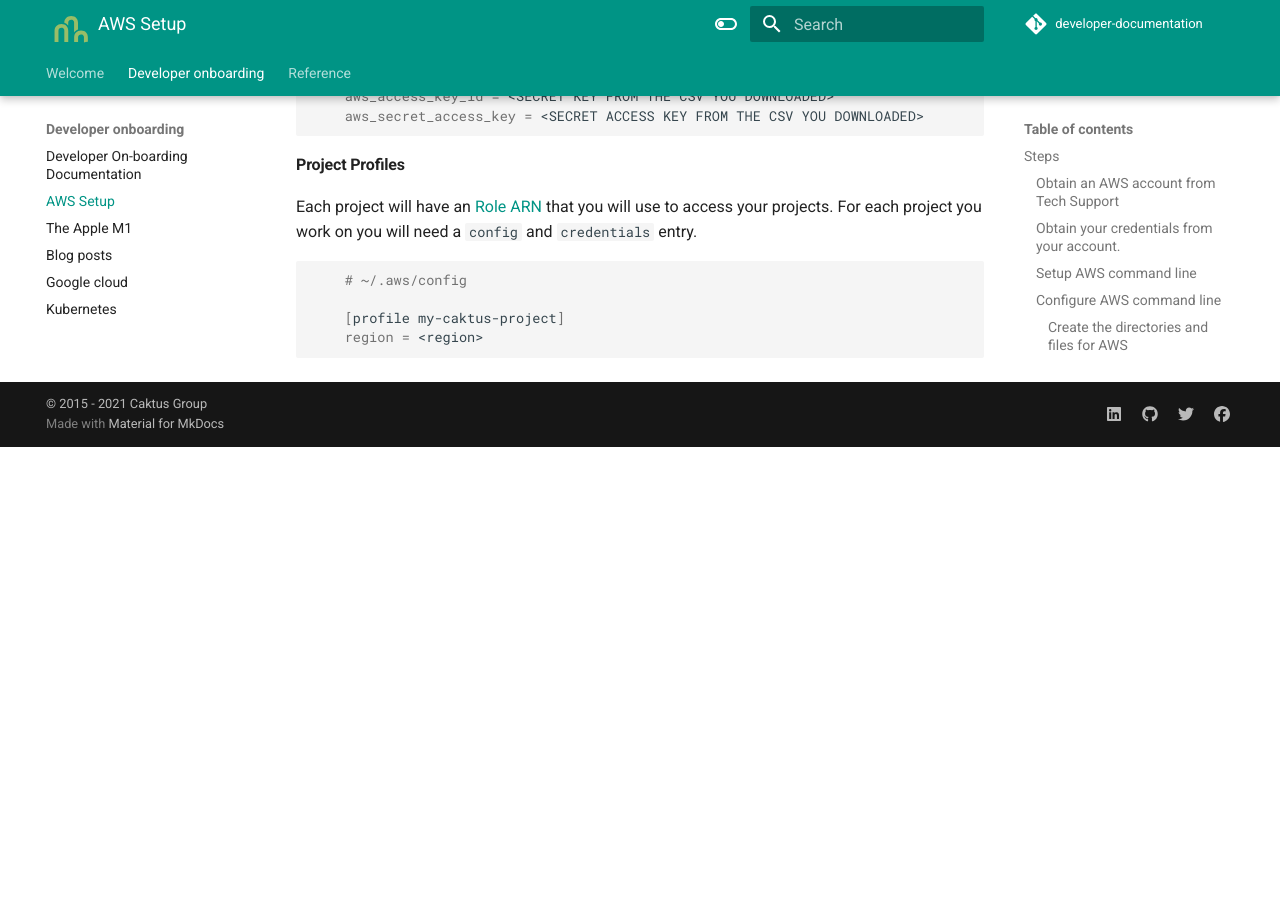
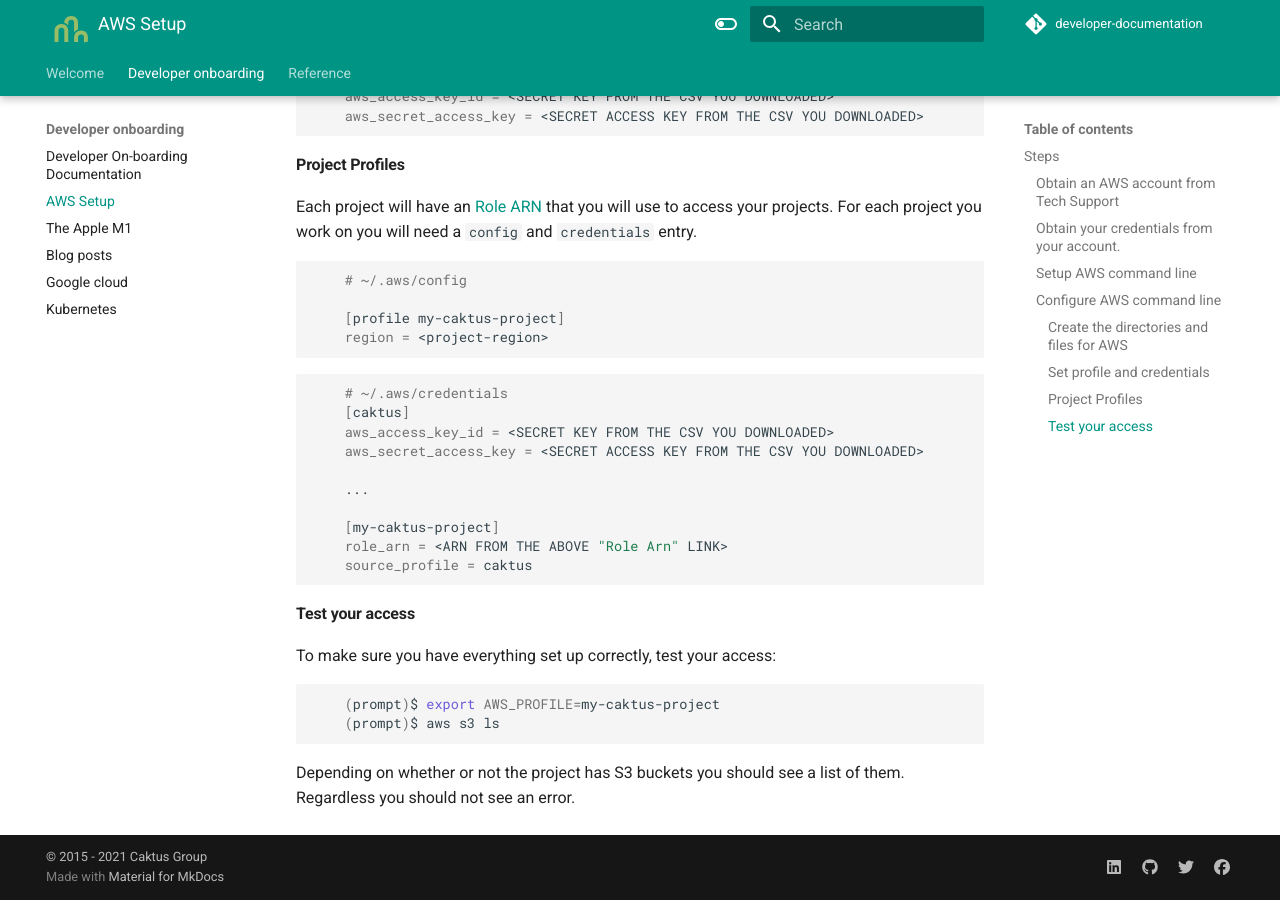
Before and after one commit to caktus/guidebook, an MkDocs documentation site: the page built from docs/developer-onboarding/AWS.md, in a window 1280 px wide and 900 px high, scrolled down 1649 px. Built offline with MkDocs 1.6.1 and Material for MkDocs 9.7.7, drawn with Linux system fonts in a browser that asks for light colours; comment, search, counter and statistics services are not loaded; before the commit the page ends 2096 px from its top, so only the background shows below that; some of the changed text lies outside the part shown.

Commit message:
Doc mods

````diff
--- a/docs/developer-onboarding/AWS.md
+++ b/docs/developer-onboarding/AWS.md
@@ -21,7 +21,7 @@ You can go about this in various ways. Politely request a user for AWS.
 
 !!! warning
 
-    Be sure that you download the csv file in the modal, otherwise you will need to re-do it as you won't have another opportunity to read the secret key.
+    Be sure that you download the csv offered to you in the confirmation modal, otherwise you will need to re-do it as you won't have another opportunity to read the secret key.
 
 ### Setup AWS command line
 
@@ -63,13 +63,13 @@ You can go about this in various ways. Politely request a user for AWS.
 
 You will need a primary profile named `caktus` in your `config` and `credentials` file
 
-```bash
+```shell
     # ~/.aws/config
     [profile caktus]
     region = us-east-1
 ```
 
-```bash
+```shell
     # ~/.aws/credentials
     [caktus]
     aws_access_key_id = <SECRET KEY FROM THE CSV YOU DOWNLOADED>
@@ -81,9 +81,33 @@ You will need a primary profile named `caktus` in your `config` and `credentials
 Each project will have an [Role ARN](https://github.com/caktus/caktus-hosting-services/blob/main/docs/aws-assumerole.md#aws-accounts) that you will use
 to access your projects.  For each project you work on you will need a `config` and `credentials` entry.
 
-```bash
+```shell
     # ~/.aws/config
 
     [profile my-caktus-project]
-    region = <region>
+    region = <project-region>
 ```
+
+```shell
+    # ~/.aws/credentials
+    [caktus]
+    aws_access_key_id = <SECRET KEY FROM THE CSV YOU DOWNLOADED>
+    aws_secret_access_key = <SECRET ACCESS KEY FROM THE CSV YOU DOWNLOADED>
+
+    ...
+
+    [my-caktus-project]
+    role_arn = <ARN FROM THE ABOVE "Role Arn" LINK>
+    source_profile = caktus
+```
+
+#### Test your access
+
+To make sure you have everything set up correctly, test your access:
+
+```shell
+    (prompt)$ export AWS_PROFILE=my-caktus-project
+    (prompt)$ aws s3 ls
+```
+
+Depending on whether or not the project has S3 buckets you should see a list of them. Regardless you should not see an error.
````
Also changed, not shown: docs/developer-onboarding/index.md (+15 -7 lines).
